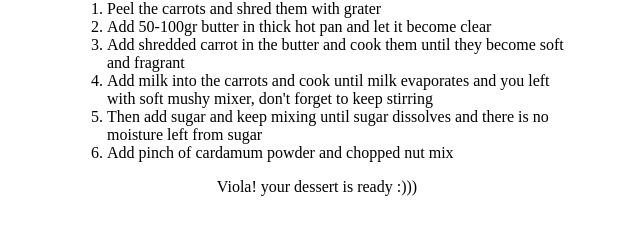
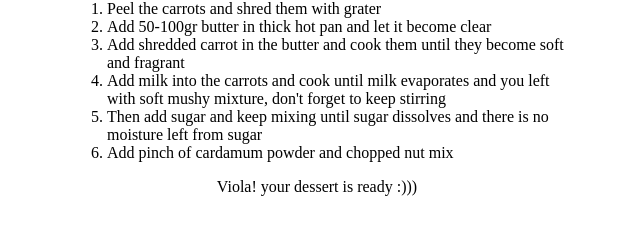
Before and after one commit to ajay91py/ERBD27, a plain HTML site: page halwa.html in a window 1280 px wide. Shown: the part 842-1076 px from the top of the page, 323-963 px from the left. Drawn offline with Linux system fonts and the light colour scheme.

Commit message:
one more edit spelling

```diff
--- a/halwa.html
+++ b/halwa.html
@@ -26,7 +26,7 @@
         <li>Peel the carrots and shred them with grater</li>
         <li>Add 50-100gr butter in thick hot pan and let it become clear</li>
         <li>Add shredded carrot in the butter and cook them until they become soft and fragrant</li>
-        <li>Add milk into the carrots and cook until milk evaporates and you left with soft mushy mixer, don't forget to keep stirring</li>
+        <li>Add milk into the carrots and cook until milk evaporates and you left with soft mushy mixture, don't forget to keep stirring</li>
         <li>Then add sugar and keep mixing until sugar dissolves and there is no moisture left from sugar</li>
         <li>Add pinch of cardamum powder and chopped nut mix</li>
     </ol>
```
